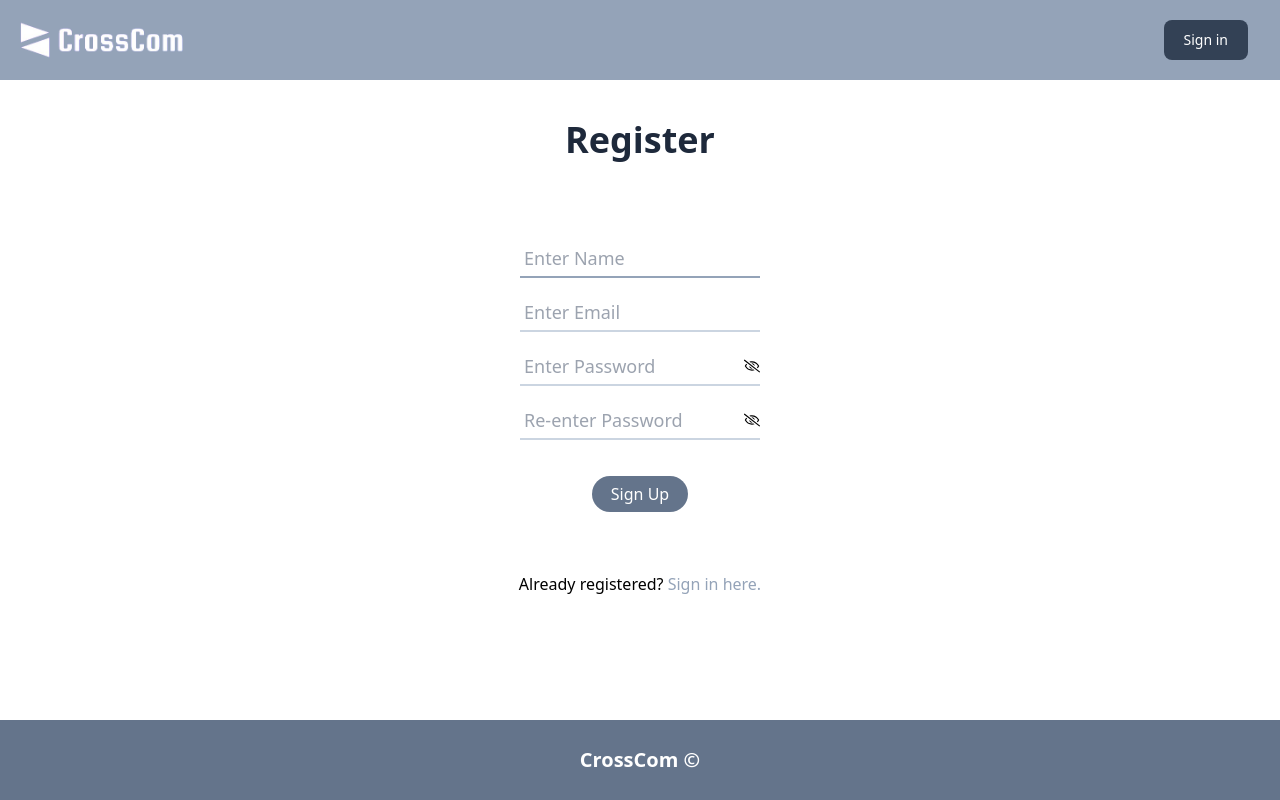
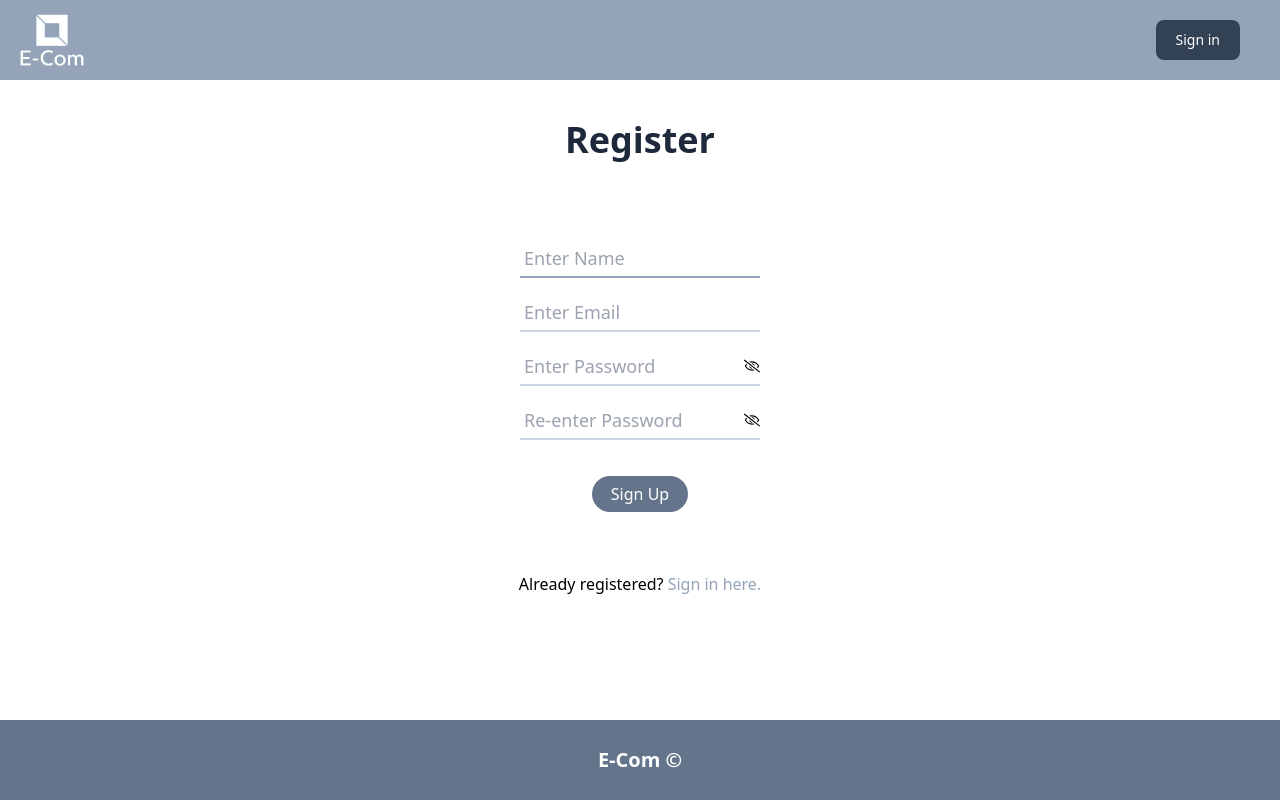
Before and after one commit to sharjeelfaiq/crosscom-frontend, a React (Create React App) app: page /signup in a window 1280 px wide. Built offline with nearby package versions, Linux system fonts and the light colour scheme.

Commit message:
Updated Logo and Footer

```diff
--- a/src/components/Footer.jsx
+++ b/src/components/Footer.jsx
@@ -3,7 +3,7 @@ import React from "react";
 const Footer = () => {
   return (
     <footer className="fixed bottom-0 left-0 w-full bg-slate-500 h-20 flex justify-center items-center ">
-      <h1 className="text-white text-xl font-semibold">CrossCom &copy;</h1>
+      <h1 className="text-white text-xl font-semibold">E-Com &copy;</h1>
     </footer>
   );
 };
--- a/src/components/Header.jsx
+++ b/src/components/Header.jsx
@@ -18,9 +18,9 @@ const Header = () => {
     navigate("/signin");
   };
   return (
-    <header className="bg-slate-400 h-20 w-full flex items-center justify-between px-3 mdpx-10">
+    <header className="bg-slate-400 h-20 w-full flex items-center justify-between px-5 mdpx-10">
       <Link to="/">
-        <img src={logo} alt="logo" className="h-full w-44" />
+        <img src={logo} alt="logo" className="h-full w-16" />
       </Link>
       <nav className="px-5">
         <ul className="flex items-center gap-5">
```
Also changed, not shown: src/assets/images/logo.png.
